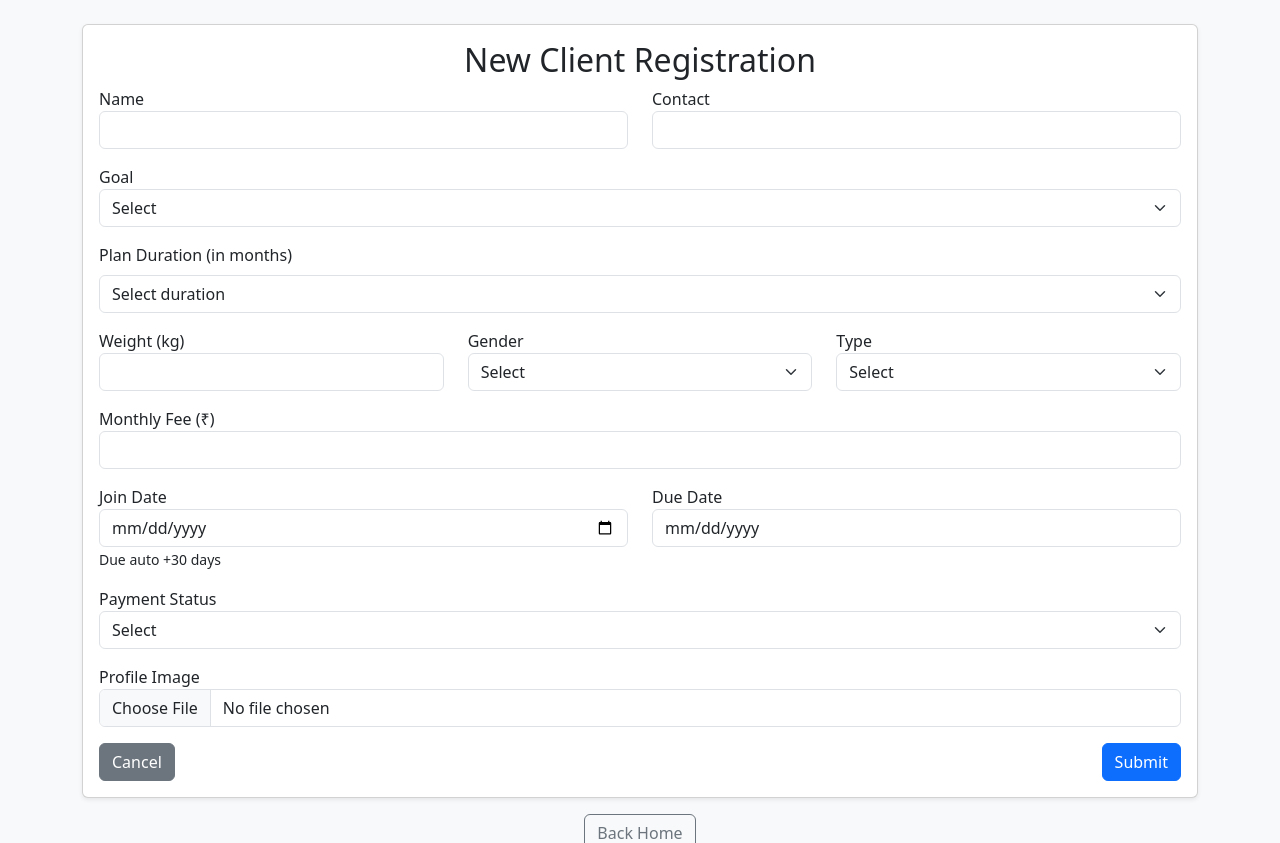
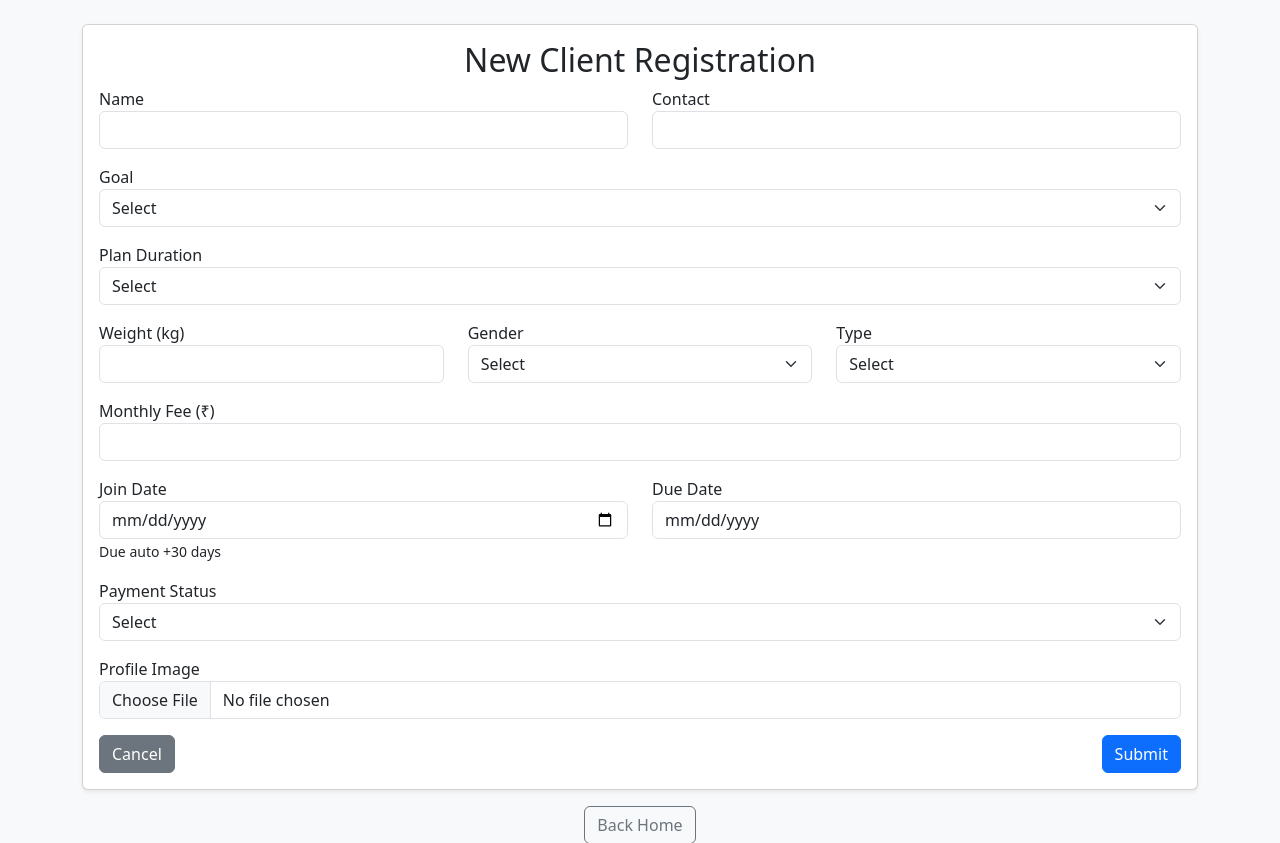
Before and after one commit to sivaganga9786/s3Gym, a Flask app: page /add in a window 1280 px wide. Shown: the top 843 px of the page. Run offline with Flask 3, Linux system fonts and the light colour scheme; the visitor is signed in with stand-in values (Sample User, id 1).

Commit message:
revert changes

```diff
--- a/app.py
+++ b/app.py
@@ -9,7 +9,6 @@ import cloudinary.uploader
 from sqlalchemy import text  # for one-time column addition
 from sqlalchemy import extract, func
 from flask import request
-from dateutil.relativedelta import relativedelta
 # Flask config
 # Flask config
 import urllib.parse
@@ -291,10 +290,7 @@ def add_client():
 
             # Parse dates
             join_date = datetime.strptime(join_date_str, "%Y-%m-%d").date()
-
-            # ✅ Payment due date calculation based on duration
-            duration_months = int(duration) if duration and duration.isdigit() else 1
-            due = join_date + timedelta(days=duration_months * 30)
+            due = join_date + timedelta(days=30)
 
             # Validation
             if not all([name, contact, gender, client_type, join_date_str, payment_status, goal, duration]):
@@ -347,6 +343,9 @@ def add_client():
             return render_template('add_client.html')
 
     return render_template('add_client.html')
+
+
+
 
 @app.route('/edit/<int:client_id>', methods=['GET', 'POST'])
 def edit_client(client_id):
--- a/templates/add_client.html
+++ b/templates/add_client.html
@@ -40,15 +40,14 @@
               <option value="strength">Strength</option>
             </select>
           </div>
-
           <div class="mb-3">
-            <label for="duration" class="form-label">Plan Duration (in months)</label>
-            <select class="form-select" id="duration" name="duration" required>
-              <option value="">Select duration</option>
+            <label>Plan Duration</label>
+            <select name="duration" id="duration" class="form-select" onchange="calcFee()" required>
+              <option value="">Select</option>
               <option value="1">1 Month</option>
               <option value="3">3 Months</option>
               <option value="6">6 Months</option>
-              <option value="12">12 Months</option>
+              <option value="12">1 Year</option>
             </select>
           </div>
 
```
